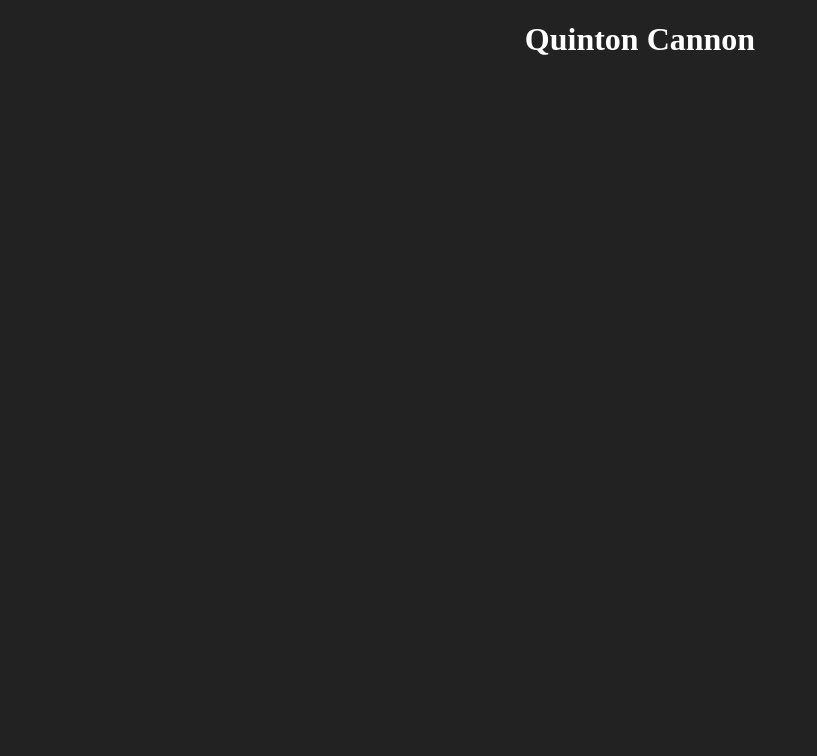
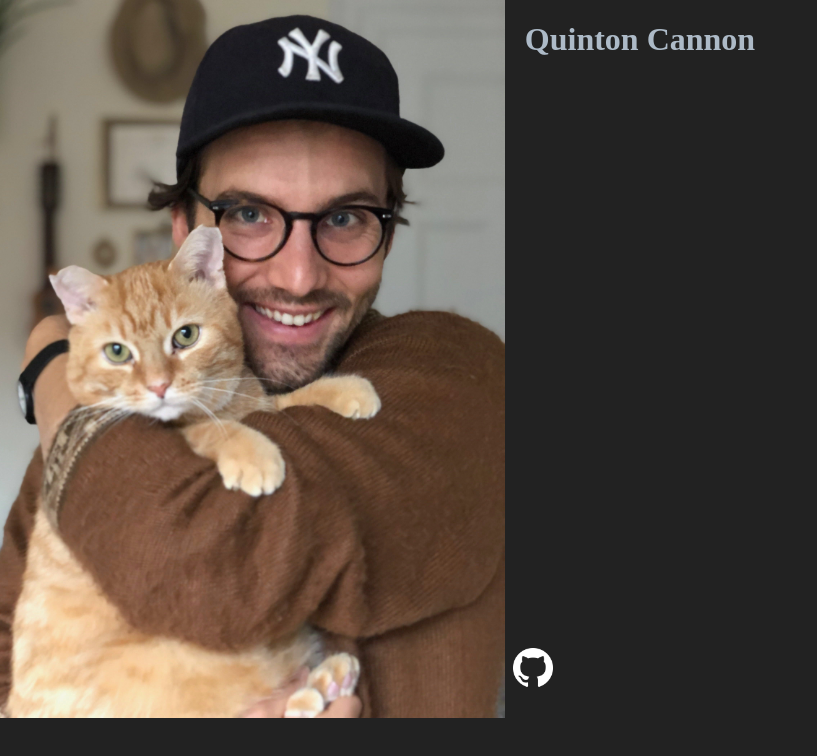
Before and after one commit to qcannon/author-website, a plain HTML site: page index.html in a window 1280 px wide. Shown: the whole page, without its empty margins (0-817 px from the left). Drawn offline with Linux system fonts and the light colour scheme.

Commit message:
Added .fig file and updated css

```diff
--- a/css/style.css
+++ b/css/style.css
@@ -2,7 +2,27 @@ body {
     background-color: #222;
 }
 
-.landing h1 {
-    color: #fff;
+.page-top h1 {
+    color: #adbac7;
     text-align: center;
 }
+
+#papa-quinton {
+    position: absolute;
+    width: 546px;
+    height: 728px;
+    left: -41px;
+    top: -10px;
+}
+
+#qc-github {
+    position: absolute;
+    width: 40px;
+    height: 40px;
+    left: 513px;
+    top: 648px;
+}
+
+.about-me {
+    color: #adbac7;
+}
--- a/index.html
+++ b/index.html
@@ -1,12 +1,25 @@
 <!DOCTYPE html>
 <html lang="en">
   <head>
-    <title>My Website</title>
+    <title>Quinton Cannon</title>
     <link rel="stylesheet" href="./css/style.css">
   </head>
+  <header>
+    <div class="page-top">
+      <h1>Quinton Cannon</h1>
+    </div>
+  </header>
   <body>
-    <div class="landing">
-      <h1>Quinton Cannon</h1>
+    <section class = "about-me">
+      <img id="papa-quinton" src="images/papa-and-quinton.jpg" alt="Papa and Quinton">
+      <p>
+        Filler text until I put some more thought in to what I am going to write here.
+      </p>
+    </section>
+    <div>
+      <a href="https://github.com/qcannon">
+        <img id="qc-github" src="images/github-mark-64.png" alt="github mark">
+      </a>
     </div>
   </body>
 </html>
```
Also changed, not shown: images/github-mark-64.png (added), images/github-mark.png (added), images/hamburger-icon.png (added), images/papa-and-quinton.jpg (added), 1 other file.
